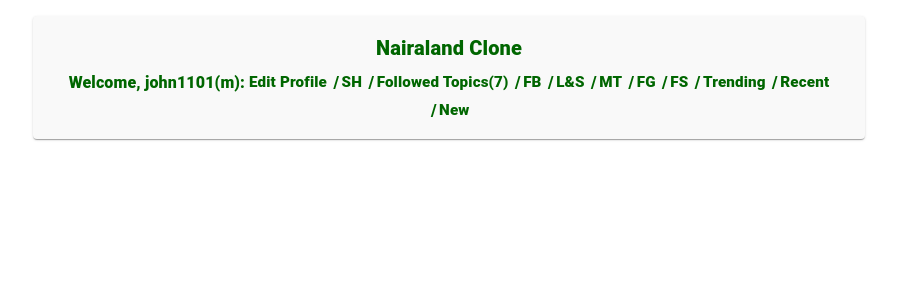
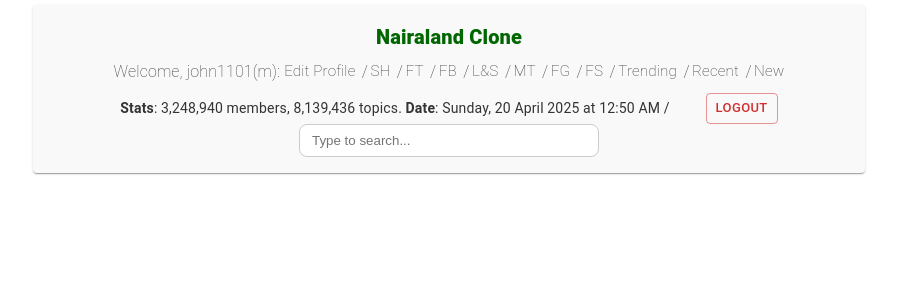
Before and after one commit to offorjohn/Fairyland-clone-, a React (Create React App) app: page / in a window 1280 px wide. Shown: the top 300 px of the page, without its empty margins (191-1088 px from the left). Built offline with nearby package versions, Linux system fonts and the light colour scheme.

Commit message:
first commit

```diff
--- a/src/App.tsx
+++ b/src/App.tsx
@@ -1,3 +1,4 @@
+/* eslint-disable no-restricted-globals */
 import Box from '@mui/material/Box';
 import Paper from '@mui/material/Paper';
 import { Link as RouterLink } from 'react-router-dom';
@@ -5,6 +6,15 @@
 import { styled } from '@mui/material/styles';
 import Typography from '@mui/material/Typography';
 import Link from '@mui/material/Link';
+import Button from '@mui/material/Button';
+import { useTheme } from '@mui/material/styles';
+
+import useMediaQuery from '@mui/material/useMediaQuery';
+import Autocomplete from '@mui/material/Autocomplete';
+
+const options = ['ana', 'Opt'];
+
+
 
 const Item = styled(Paper)(({ theme }) => ({
   backgroundColor: '#f9f9f9',
@@ -19,7 +29,7 @@
 const menuItems = [
   { label: 'Edit Profile', to: '/profile/edit' },
   { label: 'SH', to: '/sh' },
-  { label: 'Followed Topics(7)', to: '/topics/followed' },
+  { label: 'FT', to: '/topics/followed' },
   { label: 'FB', to: '/fb' },
   { label: 'L&S', to: '/ls' },
   { label: 'MT', to: '/mt' },
@@ -31,6 +41,12 @@
 ];
 
 export default function HeaderBox() {
+  const theme = useTheme();
+
+
+const isMobile = useMediaQuery(theme.breakpoints.down('sm'));
+
+
   return (
     <Box
       sx={{
@@ -39,6 +55,7 @@
         alignItems: 'center',
         justifyContent: 'center',
         py: 2,
+        paddingTop: 0.6,
       }}
     >
       <Box
@@ -66,10 +83,10 @@
                 rowGap: 0.5,
               }}
             >
-              <Typography component="span" fontWeight={900} color="#006600">
+              <Typography component="span" fontWeight={200} color="#333333">
                 Welcome, john1101(m):
               </Typography>
-              {menuItems.map(({ label, to }, index) => (
+              {menuItems.map(({ label, to,  }, index) => (
                 <Box
                   key={to}
                   component="span"
@@ -78,22 +95,70 @@
                   {index !== 0 && (
                     <Typography
                       component="span"
-                      sx={{ mx: 0.3, fontWeight: 900, color: '#006600' }}
+                      sx={{ mx: 0.3, fontWeight: 200, color: '#333333' }}
                     >
                       /
                     </Typography>
                   )}
                   <Link
-                    component={RouterLink}
-                    to={to}
+                    component={external ? 'a' : RouterLink}
+                    {...(external ? { href: to, target: '_blank', rel: 'noopener noreferrer' } : { to })}
                     underline="hover"
-                    sx={{ fontWeight: 900, color: '#006600' }}
+                    sx={{ fontWeight: 200, color: '#333333' }}
                   >
                     {label}
                   </Link>
                 </Box>
               ))}
+
+
+
+
+            <Box sx={{ mt: 0.6,  color: '#333333' }}>
+            <Typography variant="body2">
+                <Box component="span" fontWeight={700}>Stats</Box>: 3,248,940 members, 8,139,436 topics. <Box component="span" fontWeight={700}>Date</Box>: Sunday, 20 April 2025 at 12:50 AM /
+              </Typography>
             </Box>
+            <Button
+                variant="outlined"
+                size="small"
+                color="error"
+
+                onClick={() => alert('Logged out')}
+
+                sx={{ ml: { xs: 0, md: 4 }, mt: { xs: 1, md: 0.7 } }}
+              >
+                Logout
+              </Button>
+            </Box>
+            <label>
+
+            <Autocomplete
+        id="custom-input-demo"
+        options={options}
+        sx={{
+          display: 'inline-block',
+          width: isMobile ? '100%' : 300,
+          '& input': {
+            width: '100%',
+            bgcolor: 'background.paper',
+            color: theme.palette.getContrastText(theme.palette.background.paper),
+            border: '1px solid #ccc',
+            borderRadius: '8px',
+            padding: '8px 12px',
+            outline: 'none',
+            boxSizing: 'border-box',
+          },
+        }}
+        renderInput={(params) => (
+          <div ref={params.InputProps.ref}>
+            <input type="text" {...params.inputProps} placeholder="Type to search..." />
+          </div>
+        )}
+      />
+
+    </label>
+
           </Item>
         </Stack>
       </Box>
```
